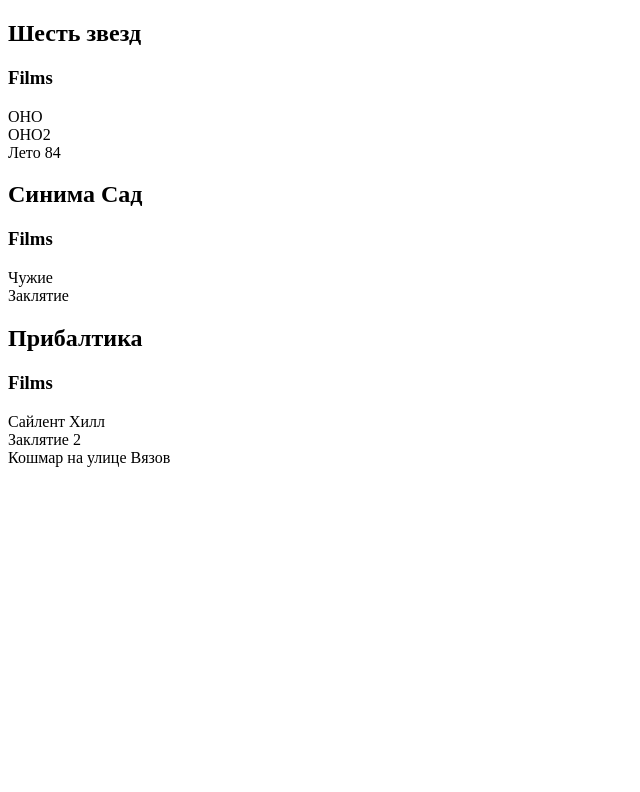
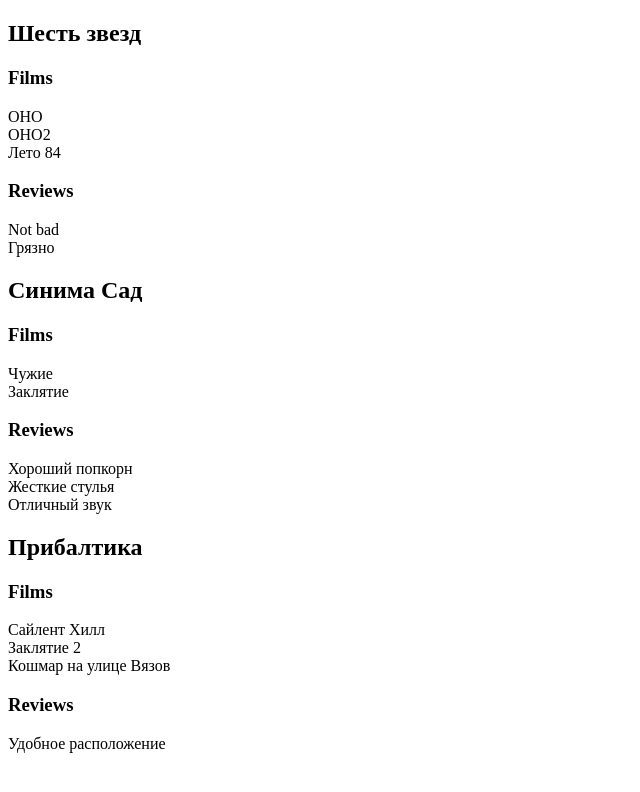
Before and after one commit to and-adad/simple-react-app, a React (Vite) app: page / in a window 1280 px wide. Shown: the top 792 px of the page, without its empty margins (0-640 px from the left). Built offline with nearby package versions, Linux system fonts and the light colour scheme.

Commit message:
выводится название кинотеатра и несколько фильмов под заголовком а также еще и отзывы

```diff
--- a/src/main.jsx
+++ b/src/main.jsx
@@ -17,6 +17,13 @@
             <div key={film.id}>{film.name}</div>
           ))}
         </div>
+
+        <div>
+          <h3>Reviews</h3>
+          {cinema.reviews.map((review) => (
+            <div key={review.id}>{review.text}</div>
+          ))}
+        </div>
       </div>
     ))}
   </div>
```
